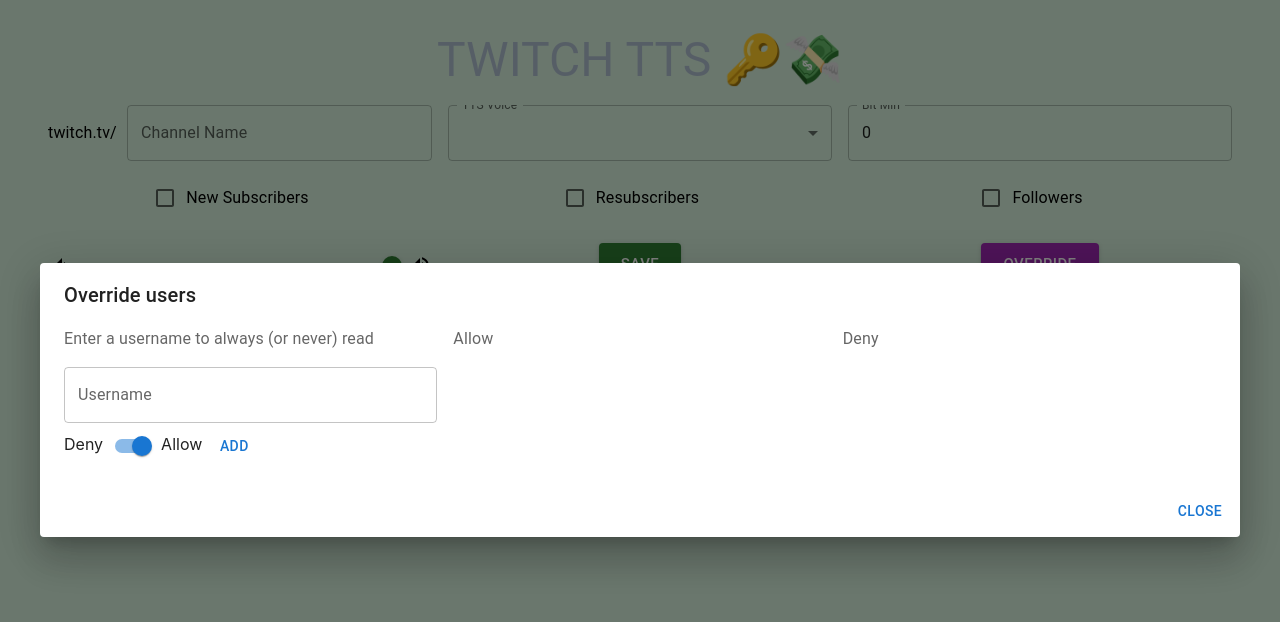
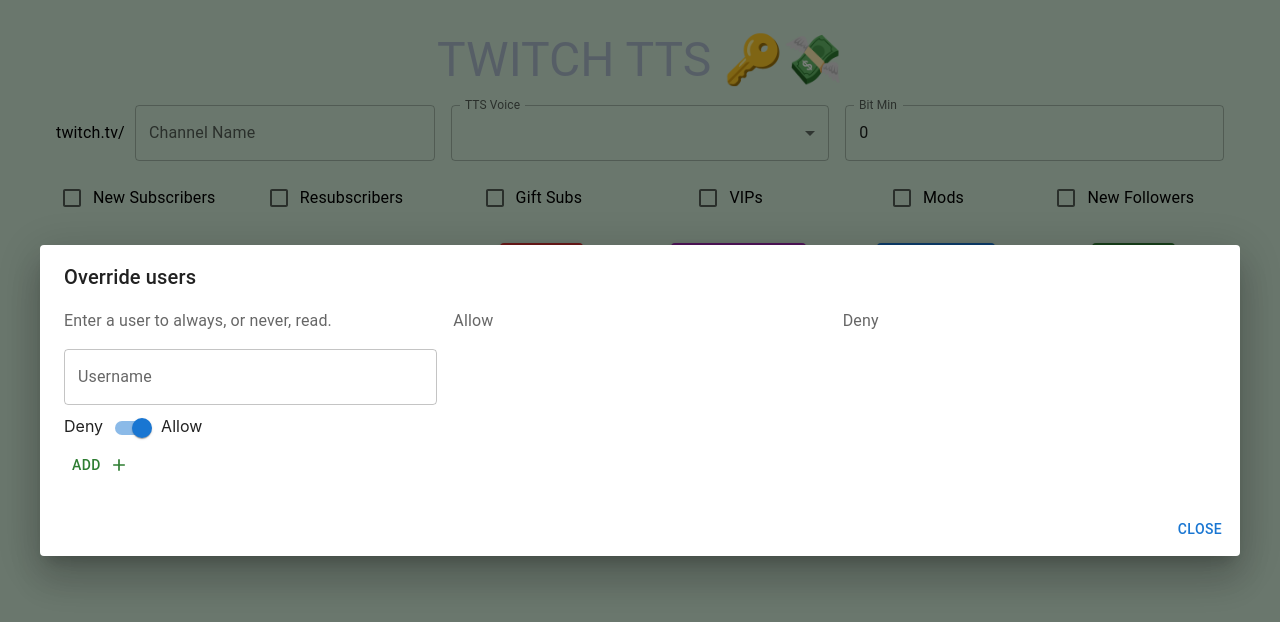
Before and after one commit to williapa/twitch-tts, a React (Create React App) app: page / in a window 1280 px wide. Both pictures are taken after a click on the button "OVERRIDE". Shown: the top 622 px of the page. Built offline with nearby package versions, Linux system fonts and the light colour scheme.

Commit message:
UI tweaks and laying out next features

```diff
--- a/src/App.css
+++ b/src/App.css
@@ -1,6 +1,6 @@
 .App {
   text-align: center;
-  margin: 1rem;
+  margin: 1.5rem;
 }
 
 html {
--- a/src/components/OverrideListModal.jsx
+++ b/src/components/OverrideListModal.jsx
@@ -11,12 +11,17 @@
   Switch,
 } from '@mui/material';
 import DeleteIcon from '@mui/icons-material/Delete';
+import ClearIcon from '@mui/icons-material/Clear';
+import AddIcon from "@mui/icons-material/Add";
 
 function OverrideListModal({ open, handleClose }) {
   const [overrideList, setOverrideList] = useState([]);
   const [error, setError] = useState(null);
   const [chatName, setChatName] = useState('');
   const allowRef = useRef(null);
+
+  const allowList = overrideList.filter(({ allow }) => (allow));
+  const denyList = overrideList.filter(({ allow }) => (!allow))
 
   const addName = (chatName) => {
     const existingName = overrideList.find((value) => value.chatName === chatName);
@@ -35,15 +40,24 @@
     setOverrideList(newOverrideList);
   };
 
+  const deleteList = (allow, both) => {
+    if (both) {
+      setOverrideList([]);
+    } else {
+      const newOverrideList = overrideList.filter((value) => (allow !== value.allow));
+      setOverrideList(newOverrideList);
+    }
+  }
+
   return (
-    <Dialog open={open} onClose={handleClose} fullWidth maxWidth="lg" keepMounted container={() => document.querySelector('#ttsForm')}>
+    <Dialog open={open} onClose={handleClose} fullWidth maxWidth="lg">
       <DialogTitle style={{ textAlign: "left" }}>{"Override users"}</DialogTitle>
       <DialogContent>
         <Grid container spacing={2}>
           <Grid container item xs={4}>
             <Grid item xs={12}>
               <DialogContentText marginBottom style={{ textAlign: "left" }}>
-                Enter a username to always (or never) read
+                Enter a user to always, or never, read.
               </DialogContentText>
               <TextField
                 autoFocus
@@ -63,15 +77,24 @@
               Deny
               <Switch name="allowSwitch" ref={allowRef} defaultChecked />
               Allow
-              <Button onClick={()=> addName(chatName.toLowerCase())}>
+            </Grid>
+            <Grid item style={{ textAlign: "left" }} xs={12}>
+              <Button color="success" onClick={()=> addName(chatName.toLowerCase())} endIcon={<AddIcon/>}>
                 Add
               </Button>
+              {allowList.length >= 1 && denyList.length >= 1 &&
+                <Button color="error" onClick={() => deleteList(1,1)} endIcon={<ClearIcon />}>
+                  Clear All
+                </Button>
+              }
             </Grid>
           </Grid>
 
           <Grid container item xs={4} style={{ alignContent: "flex-start" }}>
-            <DialogContentText> Allow </DialogContentText>
-              {overrideList.filter(({ allow }) => (allow)).map(({ chatName }, index) => (
+            <DialogContentText>
+              Allow
+            </DialogContentText>
+            {allowList.map(({ chatName }, index) => (
               <Grid key={index} container item xs={12}>
                 <Grid item xs={10}>
                   <TextField value={chatName}
@@ -82,16 +105,21 @@
                     name={`allow${index}`}
                   />
                 </Grid>
-                  <Grid item xs={2}>
-                    <DeleteIcon onClick={() => deleteEntry(chatName)} />
+                <Grid item xs={2} marginTop>
+                  <DeleteIcon color="error" onClick={() => deleteEntry(chatName)} />
                 </Grid>
               </Grid>
             ))}
+            {allowList.length > 1 &&
+              <Button color="error" onClick={() => deleteList(true)} endIcon={<ClearIcon />}>Clear </Button>
+            }
           </Grid>
 
           <Grid container item xs={4} style={{ alignContent: "flex-start" }}>
-            <DialogContentText> Deny </DialogContentText>
-              {overrideList.filter(({ allow }) => (!allow)).map(({ chatName }, index) => (
+            <DialogContentText>
+              Deny
+            </DialogContentText>
+              {denyList.map(({ chatName }, index) => (
                 <Grid key={index} container item xs={12}>
                   <Grid item xs={10}>
                     <TextField value={chatName}
@@ -102,11 +130,14 @@
                       name={`deny${index}`}
                     />
                   </Grid>
-                  <Grid item xs={2}>
-                    <DeleteIcon onClick={() => deleteEntry(chatName)} />
+                  <Grid item xs={2} marginTop>
+                    <DeleteIcon color="error" onClick={() => deleteEntry(chatName)} />
                   </Grid>
                 </Grid>
               ))}
+              {denyList.length > 1 &&
+                <Button color="error" onClick={() => deleteList(false)} endIcon={<ClearIcon />}>Clear</Button>
+              }
           </Grid>
 
         </Grid>
--- a/src/components/TTSConfigurator.jsx
+++ b/src/components/TTSConfigurator.jsx
@@ -90,16 +90,28 @@
             />
           </Grid>
 
-          <Grid item xs={4}>
+          <Grid item xs={2}>
             <FormControlLabel control={<Checkbox name="newSubs" />} label="New Subscribers" />
           </Grid>
 
-          <Grid item xs={4}>
+          <Grid item xs={2}>
             <FormControlLabel control={<Checkbox name="resubs" />} label="Resubscribers" />
           </Grid>
 
-          <Grid item xs={4}>
-            <FormControlLabel control={<Checkbox name="followers" />} label="Followers" />
+          <Grid item xs={2}>
+            <FormControlLabel control={<Checkbox name="giftSubs" />} label="Gift Subs" />
+          </Grid>
+
+          <Grid item xs={2}>
+            <FormControlLabel control={<Checkbox name="vips" />} label="VIPs" />
+          </Grid>
+
+          <Grid item xs={2}>
+            <FormControlLabel control={<Checkbox name="mods" />} label="Mods" />
+          </Grid>
+
+          <Grid item xs={2}>
+            <FormControlLabel control={<Checkbox name="followers" />} label="New Followers" />
           </Grid>
 
           <Grid item xs={4} marginTop >
@@ -119,8 +131,42 @@
             </Stack>
           </Grid>
 
+          <Grid item xs={2} marginTop >
+            <Button
+              type="button"
+              variant="contained"
+              color="error"
+              size="large"
+            >
+              Stop
+            </Button>
+          </Grid>
 
-          <Grid item xs={4} marginTop >
+          <Grid item xs={2} marginTop >
+            <Button
+              type="button"
+              variant="contained"
+              color="secondary"
+              size="large"
+              onClick={()=> setDialogOpen(true)}
+            >
+              Play/Pause
+            </Button>
+          </Grid>
+
+          <Grid item xs={2} marginTop >
+            <Button
+              type="button"
+              variant="contained"
+              color="primary"
+              size="large"
+              onClick={()=> setDialogOpen(true)}
+            >
+              Override
+            </Button>
+          </Grid>
+
+          <Grid item xs={2} marginTop >
             <Button
               type="submit"
               variant="contained"
@@ -128,18 +174,6 @@
               size="large"
             >
               Save
-            </Button>
-          </Grid>
-
-          <Grid item xs={4} marginTop >
-            <Button
-              type="button"
-              variant="contained"
-              color="secondary"
-              size="large"
-              onClick={()=> setDialogOpen(true)}
-            >
-              Override
             </Button>
           </Grid>
         </Grid>
```
Also changed, not shown: 1 other file (tests, documents, lock files or other folders). Lines whose indentation alone changed are shown as unchanged.
